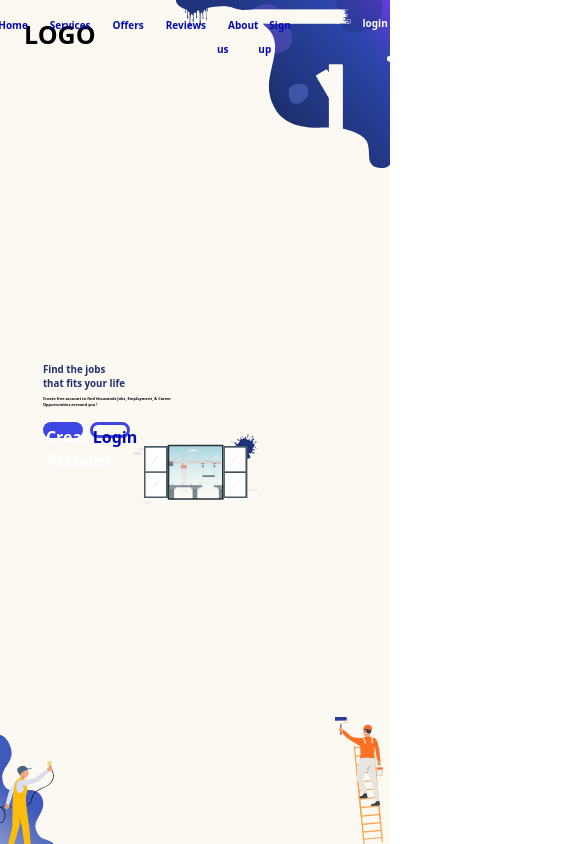
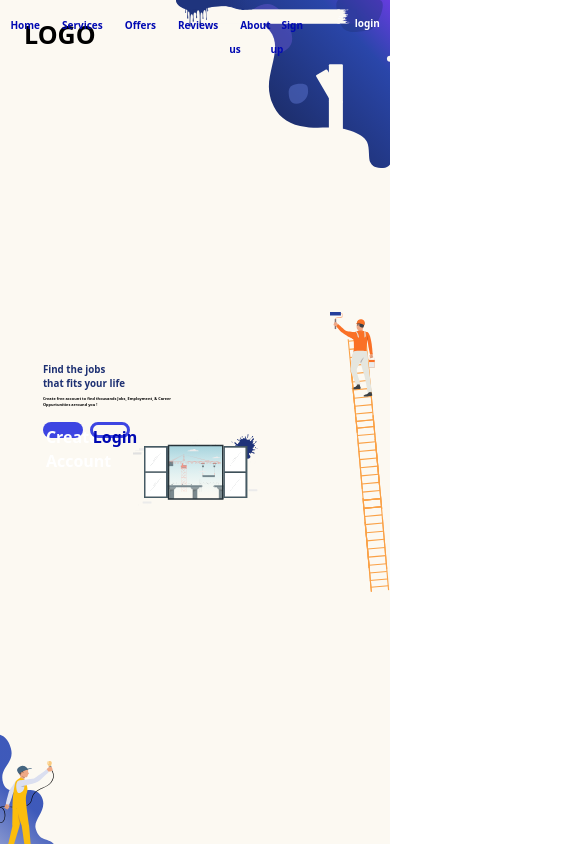
Before and after one commit to AhmedSEHILI/JoSeFinder, a React (Create React App) app: page / in a window 390 px wide. Shown: the top 844 px of the page, 585 px wide, since content can reach past the window. Built offline with nearby package versions, Linux system fonts and the light colour scheme.

Commit message:
responsive welcome page

```diff
--- a/src/LandBG.js
+++ b/src/LandBG.js
@@ -11,7 +11,7 @@ function LandBG(props) {
             <div id="section1" className="realtive h-screen w-screen bg-[#FCF9F2]">
 
                 <div className="absolute flex flex-col justify-between w-screen h-[58%] z-40">
-                    <div className="flex flex-row-reverse lg:mr-[3%] mt-[2.9%] lg:mt-[3.6%]"><Nav /></div>
+                    <div className="flex flex-row-reverse mr-[2%] lg:mr-[3%] mt-[2.9%] lg:mt-[3.6%]"><Nav /></div>
                     <div className="ml-[11%]">
                         <div className="text-[2.5vw] font-bold text-[#1D3072]">Find the jobs</div>
                         <div className="text-[2.5vw] font-bold text-[#1D3072]">that fits your life</div>
@@ -22,13 +22,13 @@ function LandBG(props) {
                         <div className="big flex flex-row justify-between w-[25%] h-[13%] mt-[4%] mb-[4%]">
                             <button className="z-40 lg:text-[0.8vw] md:text-[1vw] w-[46%] h-full hover:bg-opacity-0 text-center rounded-3xl border-[3.5px] border-transparent hover:text-[#3D45E2] text-white bg-[#3D45E2] font-bold hover:border-[3.5px] hover:border-[#3D45E2]">Create Account</button>
                             <button className="z-40 lg:text-[0.8vw] md:text-[1vw] w-[46%] h-full hover:bg-[#3D45E2] text-center rounded-3xl border-[3.5px] border-[#3D45E2] hover:text-white text-[#0009B2] font-bold hover:border-[3.5px] hover:border-[#3D45E2]">Login</button>
-                            <div className="light z-30 absolute w-[650px] h-[500px] top-[65px] left-[70px]"></div>
+                            <div className="light z-30 absolute w-[34%] h-[93%] top-[10%] left-[5%]"></div>
                         </div>
                     </div>
                 </div>
                 <div className="absolute top-0 left-0 pt-4 pl-6 text-[25px] font-bold">LOGO</div>
                 <img src="/Landing/group1.svg" alt="" className="absolute right-0 w-[55%]" />
-                <img src="/Landing/peintre.svg" alt="" className="absolute right-[1.8%] bottom-0 w-[12.3%]" />
+                <img src="/Landing/peintre.svg" alt="" className="absolute right-0 top-[37%] w-[15.5%]" />
                 <img src="/Landing/window.svg" alt="" className="wind absolute w-[32%] mt-[3%]"/>
                 <img src="/Landing/elec.svg" alt="" className="absolute left-0 bottom-0 w-[14%]" />
             </div>
--- a/src/Nav.js
+++ b/src/Nav.js
@@ -5,8 +5,8 @@ import {Link } from "react-router-dom";
 
 function Nav(props) {
     return (
-        <div className="flex flex-row">
-            <div className="flex flex-row pr-12 lg:pr-16">
+        <div className="flex flex-row gap-7 lg:gap-16">
+            <div className="flex flex-row">
                 <ButtNav name ="Home" hrf="#sec1"/>
                 <ButtNav name ="Services" hrf="#sec2"/>
                 <ButtNav name ="Offers" />
@@ -15,8 +15,8 @@ function Nav(props) {
                 <ButtNav name ="Sign up" />
             </div>
             <button className="login flex flex-row text-[10px] lg:text-[0.8vw] hover:bg-[#FCF9F2] px-1 py-[2px] lg:px-4 lg:py-1 rounded-3xl border-[3.5px] border-transparent text-white hover:text-[#0009B2] font-bold hover:border-[3.5px] hover:border-[#1D3072]">
-                <img src="/Landing/IconPurple.svg" alt="" className="imgPrpl hidden pt-[3px] pr-3 w-[45%]" />
-                <img src="/Landing/IconWhite.svg" alt="" className="imgWht pt-[3px] pr-3 w-[45%]" />
+                <img src="/Landing/IconPurple.svg" alt="" className="imgPrpl hidden pr-3 w-[45%]" />
+                <img src="/Landing/IconWhite.svg" alt="" className="imgWht pr-3 w-[45%]" />
                 login
             </button>
 
--- a/src/index.css
+++ b/src/index.css
@@ -25,17 +25,23 @@
   transform: translate(-50%, 0);
 }
 
-.light {
-	transform: skew(30deg);
-  Opacity: 0;
-  Transition: opacity 0.5s;
-}
+
+
+
+@media screen and (min-width: 1920px) {
+  .light {
+    transform: skew(30deg);
+    Opacity: 0.7;
+    Transition: opacity 0.5s;
+  }
 
 .light:hover {
   background: linear-gradient(229.51deg, rgba(250, 202, 125, 0) 56.15%, rgba(250, 202, 125, 0.2) 81.01%);
 }
-
 .big:hover .light{
   background: linear-gradient(229.51deg, rgba(250, 202, 125, 0) 56.15%, rgba(250, 202, 125, 0.2) 81.01%);
   Opacity: 1;
 }
+
+
+}
```
Also changed, not shown: public/Landing/peintre.svg.
